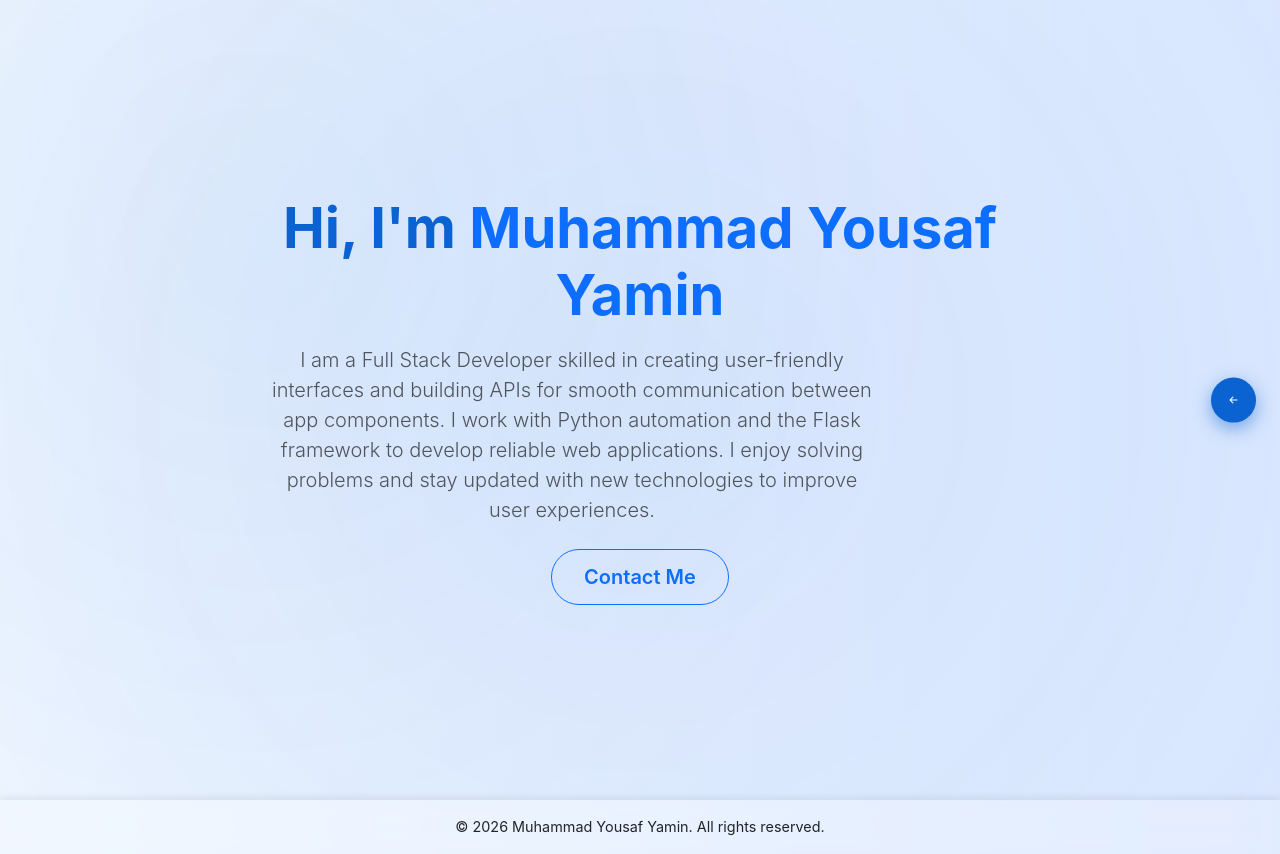
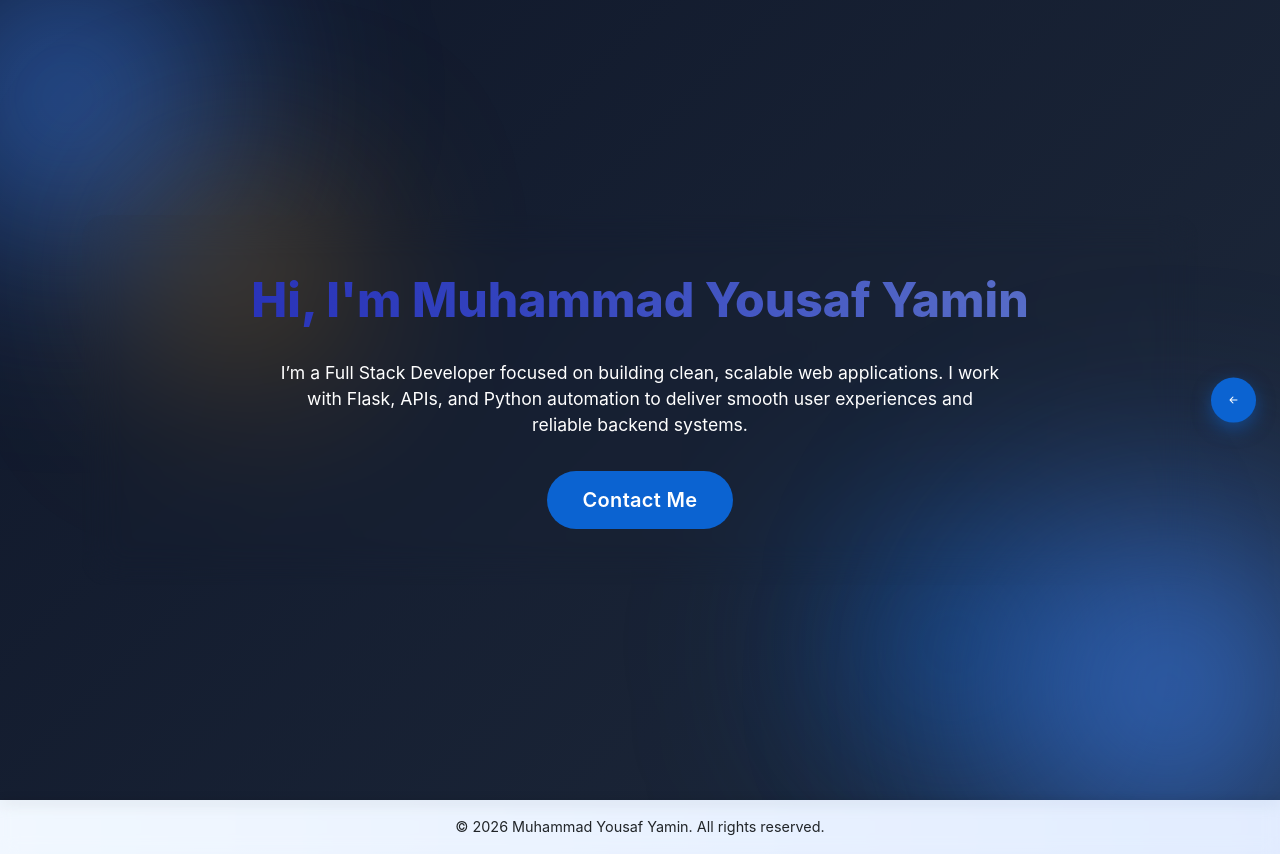
Before and after one commit to myy475855-code/flask-portfilo, a Flask app: page / in a window 1280 px wide. Run offline with Flask 3, Linux system fonts and the light colour scheme.

Commit message:
Add files via upload

```diff
--- a/templates/about.html
+++ b/templates/about.html
@@ -116,13 +116,12 @@
     <div class="text-center mb-5">
       <small class="text-primary fw-bold">ABOUT ME</small>
       <h2 class="fw-bold">Who I Am</h2>
-      <p class="text-muted">A passionate developer who loves building modern web solutions that make life easier.</p>
     </div>
 
     <div class="row align-items-center gy-5">
       <!-- Profile Image -->
       <div class="col-md-5 text-center">
-        <img src="{{url_for('static',filename='pro_pic.png')}}"
+        <img src="{{url_for('static',filename='pro_pic.jpg')}}"
              alt="Developer" class="img-fluid rounded-circle shadow-sm" style="max-width: 250px;">
       </div>
 
--- a/templates/contact.html
+++ b/templates/contact.html
@@ -128,7 +128,6 @@
     <div class="text-center mb-5">
       <small class="text-primary fw-bold">CONTACT</small>
       <h2 class="fw-bold">Get in Touch</h2>
-      <p class="text-muted">Interested in working together? Let’s connect.</p>
     </div>
 
     <div class="row g-4">
--- a/templates/education.html
+++ b/templates/education.html
@@ -112,7 +112,6 @@
     <div class="text-center mb-5">
       <small class="text-primary fw-bold">EDUCATION</small>
       <h2 class="fw-bold">Academic Background</h2>
-      <p class="text-muted">My formal education and certifications.</p>
     </div>
 
     <div class="row justify-content-center g-4">
--- a/templates/experience.html
+++ b/templates/experience.html
@@ -112,7 +112,6 @@
     <div class="text-center mb-5">
       <small class="text-primary fw-bold">EXPERIENCE</small>
       <h2 class="fw-bold">Professional Journey</h2>
-      <p class="text-muted">My hands-on experience across projects and roles.</p>
     </div>
 
     <div class="row justify-content-center">
--- a/templates/index.html
+++ b/templates/index.html
@@ -2,109 +2,199 @@
   {% block title %}Home | Muhammad Yousaf Yamin{% endblock %}
 
   {% block style %}
-/* Global smooth animation */
-* {
-  transition: all 0.3s ease-in-out;
+  <style>
+  :root {
+    --primary: #4F46E5;
+    --secondary: #3B82F6;
+    --accent: #F59E0B;
+    --bg-dark: #0F172A;
+    --glass-bg: rgba(255,255,255,0.06);
+    --glass-border: rgba(255,255,255,0.18);
+    --text-light: #E0E7FF;
   }
 
-/* Hero Section Animation */
+  /* ---------- Hero Section ---------- */
   .hero {
+    min-height: 100vh;
+    display: flex;
+    align-items: center;
+    justify-content: center;
+    background: linear-gradient(135deg, #0F172A, #1E293B);
     position: relative;
     overflow: hidden;
-  animation: fadeIn 1.2s ease-out forwards;
-  opacity: 0;
   }
 
-@keyframes fadeIn {
+  /* Animated background circles */
+  .hero::before,
+  .hero::after,
+  .hero .circle {
+    content: "";
+    position: absolute;
+    border-radius: 50%;
+    background: radial-gradient(circle, var(--secondary, #3B82F6), transparent 70%);
+    filter: blur(100px);
+    z-index: 0;
+    animation: float 15s linear infinite;
+  }
+
+  .hero::before {
+    top: -120px;
+    left: -150px;
+    width: 400px;
+    height: 400px;
+  }
+
+  .hero::after {
+    bottom: -120px;
+    right: -120px;
+    width: 500px;
+    height: 500px;
+  }
+
+  .hero .circle:nth-child(1) {
+    width: 200px;
+    height: 200px;
+    top: 20%;
+    left: 10%;
+    animation-duration: 12s;
+    background: radial-gradient(circle, var(--accent, #F59E0B), transparent 70%);
+  }
+
+  .hero .circle:nth-child(2) {
+    width: 300px;
+    height: 300px;
+    top: 60%;
+    right: 15%;
+    animation-duration: 18s;
+    background: radial-gradient(circle, var(--primary, #4F46E5), transparent 70%);
+  }
+
+  /* ---------- Glass Card ---------- */
+  .hero-card {
+    background: var(--glass-bg);
+    backdrop-filter: blur(20px);
+    border: 1px solid var(--glass-border);
+    border-radius: 24px;
+    padding: 3.5rem 3rem;
+    animation: fadeUp 1s ease forwards;
+    opacity: 0;
+    transform: translateY(40px);
+    z-index: 1;
+    transition: transform 0.3s ease, box-shadow 0.3s ease;
+  }
+
+  .hero-card:hover {
+    transform: translateY(-5px) scale(1.02);
+    box-shadow: 0 20px 40px rgba(79,70,229,0.25);
+  }
+
+  /* ---------- Text Styling ---------- */
+    .typing {
+      display: inline-block;
+      font-weight: 800;
+      font-size: 3rem;
+      background: linear-gradient(90deg, #1c29e5c0, #6f88e8d4);
+      -webkit-background-clip: text;
+      -webkit-text-fill-color: transparent;
+      white-space: nowrap;
+      overflow: hidden;
+      border-right: 4px solid var(--secondary); /* Cursor */
+      animation: typing 3.5s steps(30, end) 1 forwards, blink 0.7s step-end infinite;
+    }
+    @keyframes typing {
+      from { width: 0; }
+      to { width: 100%; }
+    }
+
+  .hero p {
+    color: var(--text-light);
+    color:white;
+    font-size: 1.1rem;
+    max-width: 720px;
+    margin: 1.2rem auto 2rem;
+    opacity: 0;
+    animation: fadeUp 1.2s ease forwards;
+    animation-delay: 0.5s;
+  }
+
+  /* ---------- Buttons ---------- */
+  .hero .btn {
+    padding: 14px 36px;
+    border-radius: 50px;
+    font-weight: 600;
+    letter-spacing: 0.3px;
+    background: var(--primary);
+    color: #fff;
+    border: none;
+    cursor: pointer;
+    transition: transform 0.3s ease, box-shadow 0.3s ease, background 0.3s ease;
+    opacity: 0;
+    animation: fadeUp 1.3s ease forwards;
+    animation-delay: 0.8s;
+  }
+
+  .hero .btn:hover {
+    transform: translateY(-5px) scale(1.05);
+    box-shadow: 0 14px 30px rgba(79,70,229,0.35);
+    background: var(--secondary);
+  }
+
+  /* ---------- Animations ---------- */
+  @keyframes fadeUp {
     from { opacity: 0; transform: translateY(40px); }
     to { opacity: 1; transform: translateY(0); }
   }
 
-/* Heading Animation */
-.hero h1 {
-  animation: slideDown 1s ease forwards;
-  opacity: 0;
+  @keyframes textFade {
+    0% { opacity: 0; transform: translateY(20px);}
+    100% { opacity: 1; transform: translateY(0);}
   }
 
-@keyframes slideDown {
-  from { opacity: 0; transform: translateY(-20px); }
-  to { opacity: 1; transform: translateY(0); }
+  @keyframes float {
+    0% { transform: translateY(0) translateX(0);}
+    50% { transform: translateY(20px) translateX(20px);}
+    100% { transform: translateY(0) translateX(0);}
   }
 
-/* Paragraph Fade-in */
-.hero p {
-  animation: fadeUp 1.4s ease forwards;
-  opacity: 0;
+  /* ---------- Responsive ---------- */
+  @media (max-width: 768px) {
+    .hero-card {
+      padding: 2.5rem 1.8rem;
     }
 
-@keyframes fadeUp {
-  from { opacity: 0; transform: translateY(20px); }
-  to { opacity: 1; transform: translateY(0); }
+    .hero h1 {
+      font-size: 2.2rem;
     }
 
-/* Button Styling */
-.hero .btn {
-  padding: 12px 32px;
-  border-radius: 50px;
-  font-weight: 600;
-  transition: 0.4s ease-in-out;
-}
-
-.hero .btn:hover {
-  background: #0b63d1;
-  color: #fff;
-  transform: translateY(-4px) scale(1.05);
-  box-shadow: 0 10px 20px rgba(11, 99, 209, 0.3);
-}
-
-/* Background Glow Animation */
-.hero::before {
-  content: "";
-  position: absolute;
-  top: -20%;
-  left: -20%;
-  width: 140%;
-  height: 140%;
-  background: radial-gradient(circle, rgba(11,99,209,0.08), transparent 70%);
-  z-index: -1;
-  filter: blur(40px);
-  animation: slowGlow 8s ease-in-out infinite alternate;
-}
-
-@keyframes slowGlow {
-  from { transform: scale(1); opacity: 0.5; }
-  to { transform: scale(1.2); opacity: 0.8; }
-}
-
-/* Responsive Enhancements */
-@media (max-width: 768px) {
-  .hero {
-    text-align: center !important;
+    .hero p {
+      font-size: 1rem;
     }
   }
+  </style>
   {% endblock %}
 
   {% block content %}
-<section class="hero position-relative text-center py-5">
-  <div class="container py-5">
-    <div class="row justify-content-center">
-      <div class="col-lg-8">
-        <h1 class="display-4 fw-bold">Hi, I'm <span class="text-primary">Muhammad Yousaf Yamin</span></h1>
-        <p class="lead text-muted mt-3 mb-4">
-          I am a Full Stack Developer skilled in creating user-friendly interfaces and building APIs for smooth communication between app components. I work with Python automation and the Flask framework to develop reliable web applications. I enjoy solving problems and stay updated with new technologies to improve user experiences.
+  <section class="hero text-center">
+    <div class="circle"></div>
+    <div class="circle"></div>
+    <div class="container">
+      <div class="hero-card mx-auto">
+        <h1 class="display-5 mb-3">
+          <span class="typing">Hi, I'm Muhammad Yousaf Yamin</span>
+        </h1>
+
+        <p>
+          I’m a Full Stack Developer focused on building clean, scalable web
+          applications. I work with Flask, APIs, and Python automation to deliver
+          smooth user experiences and reliable backend systems.
         </p>
+
         <div class="d-flex justify-content-center gap-3">
-          <a href="{{ url_for('contact') }}" class="btn btn-outline-primary btn-lg">
+          <a href="{{ url_for('contact') }}" class="btn btn-primary btn-lg">
             Contact Me
           </a>
         </div>
       </div>
     </div>
-  </div>
-
-  <!-- Background radial glow -->
-  <div class="position-absolute top-0 start-0 w-100 h-100"
-       style="background: radial-gradient(circle at 20% 30%, rgba(11,99,209,0.05), transparent 60%); z-index:-1;">
-  </div>
   </section>
   {% endblock %}
--- a/templates/skills.html
+++ b/templates/skills.html
@@ -115,7 +115,6 @@
     <div class="text-center mb-5">
       <small class="text-primary fw-bold">SKILLS</small>
       <h2 class="fw-bold">What I’m Good At</h2>
-      <p class="text-muted">Here’s a snapshot of my technical expertise and professional toolkit.</p>
     </div>
 
     <div class="row g-4">
```
Also changed, not shown: static/pro_pic.jpg (added). Lines whose indentation alone changed are shown as unchanged.
